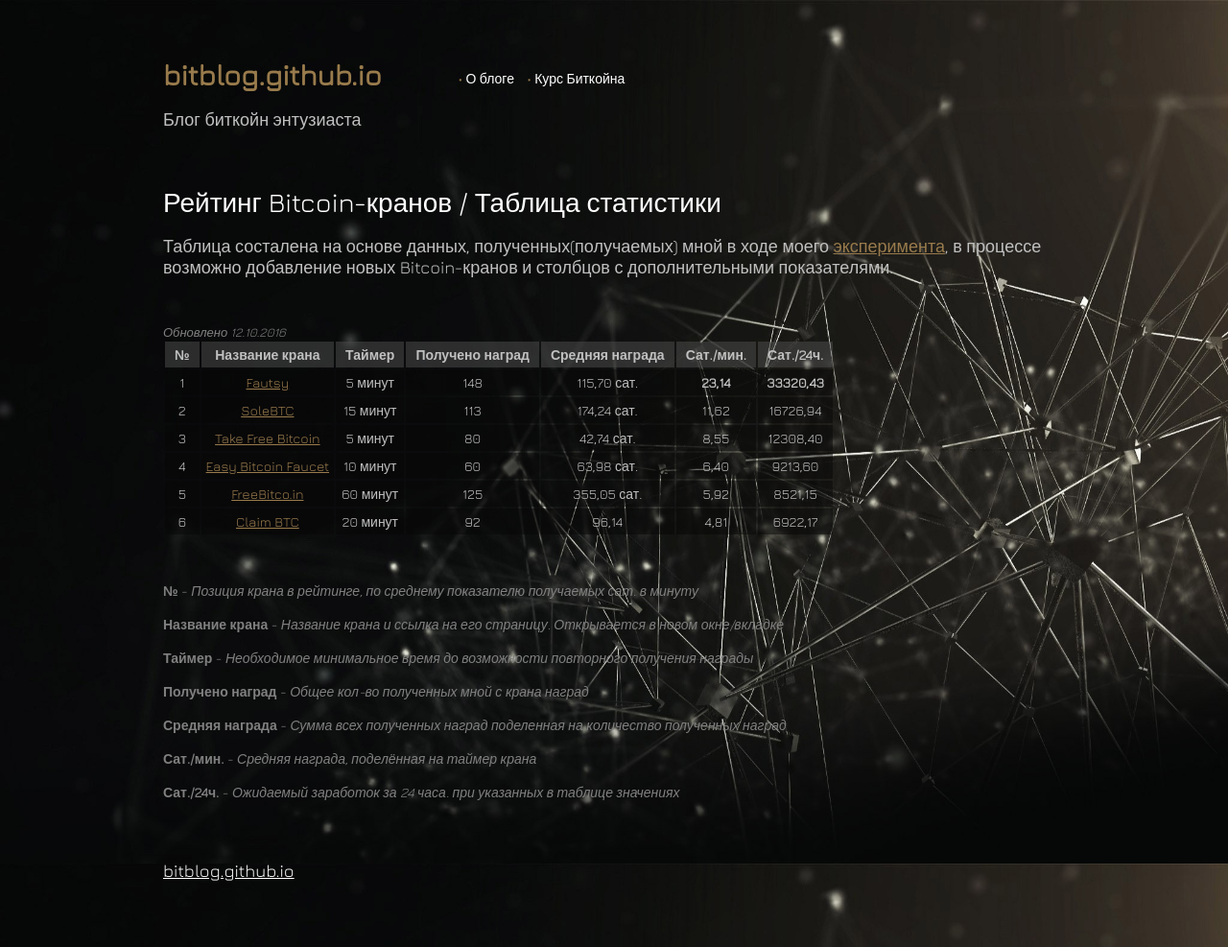
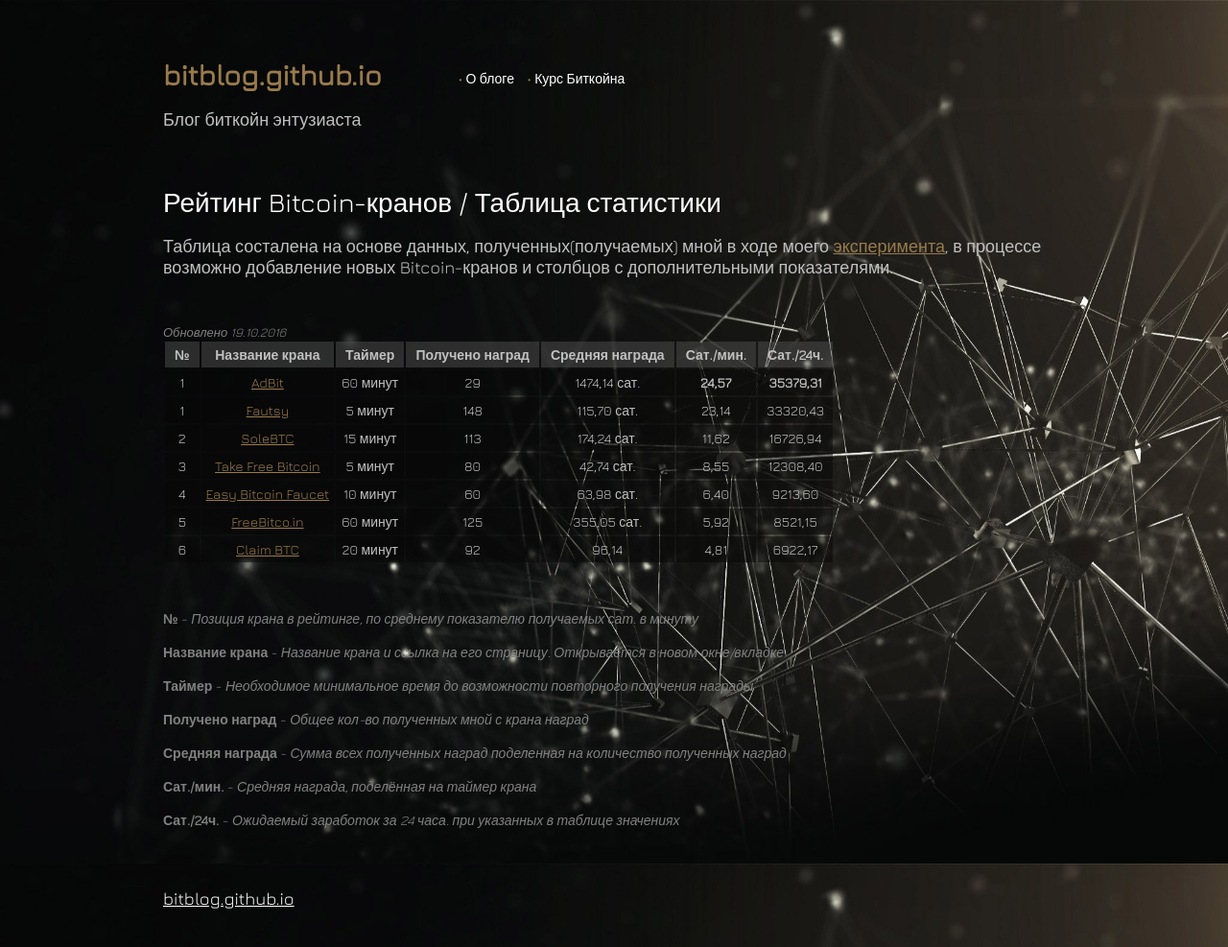
Before and after one commit to bitblog/bitblog.github.io, a Jekyll site: the page built from _posts/2016-09-23-bitcoin-faucets-rating-table.md, in a window 1280 px wide. Shown: the whole page at 96% size. Built offline with Jekyll 4.4.1, drawn with Linux system fonts in a browser that asks for light colours; nearby versions of some CDN libraries; comment, search, counter and statistics services are not loaded.

Commit message:
добавил AdBit в таблицу кранов

```diff
--- a/_posts/2016-09-23-bitcoin-faucets-rating-table.md
+++ b/_posts/2016-09-23-bitcoin-faucets-rating-table.md
@@ -9,11 +9,12 @@
 Таблица состалена на основе данных, полученных(получаемых) мной в ходе моего [эксперимента](/about/),
 в процессе возможно добавление новых Bitcoin-кранов и столбцов с дополнительными показателями.
 
-<p class="date-update">Обновлено 12.10.2016</p>
+<p class="date-update">Обновлено 19.10.2016</p>
 
 №|Название крана|Таймер|Получено наград|Средняя награда|Сат./мин.|Сат./24ч.|
 :-:|:-:|:-:|:-:|:-:|:-:|:-:
-1|<a rel="nofollow" target="_blank" href="http://www.fautsy.com/?r=37G5khNvNK6WCDjW6TPK98opJBXaBfAcaU">Fautsy</a>|5 минут|148|115,70 сат.|**23,14**|**33320,43**|
+1|<a rel="nofollow" target="_blank" href="https://adbit.co/?r=FOJnM9BTOK5XhquYQunxuPN4cFrNiL">AdBit</a>|60 минут|29|1474,14 сат.|**24,57**|**35379,31**|
+1|<a rel="nofollow" target="_blank" href="http://www.fautsy.com/?r=37G5khNvNK6WCDjW6TPK98opJBXaBfAcaU">Fautsy</a>|5 минут|148|115,70 сат.|23,14|33320,43|
 2|<a rel="nofollow" target="_blank" href="http://solebtc.com/register?referer_id=110344">SoleBTC</a>|15 минут|113|174,24 сат.|11,62|16726,94|
 3|<a rel="nofollow" target="_blank" href="http://takefreebitcoin.com/?r=c979354f58">Take Free Bitcoin</a>|5 минут|80|42,74 сат.|8,55|12308,40|
 4|<a rel="nofollow" target="_blank" href="http://easybitcoinfaucet.com/?r=ca64ec19ce">Easy Bitcoin Faucet</a>|10 минут|60|63,98 сат.|6,40|9213,60|
```
